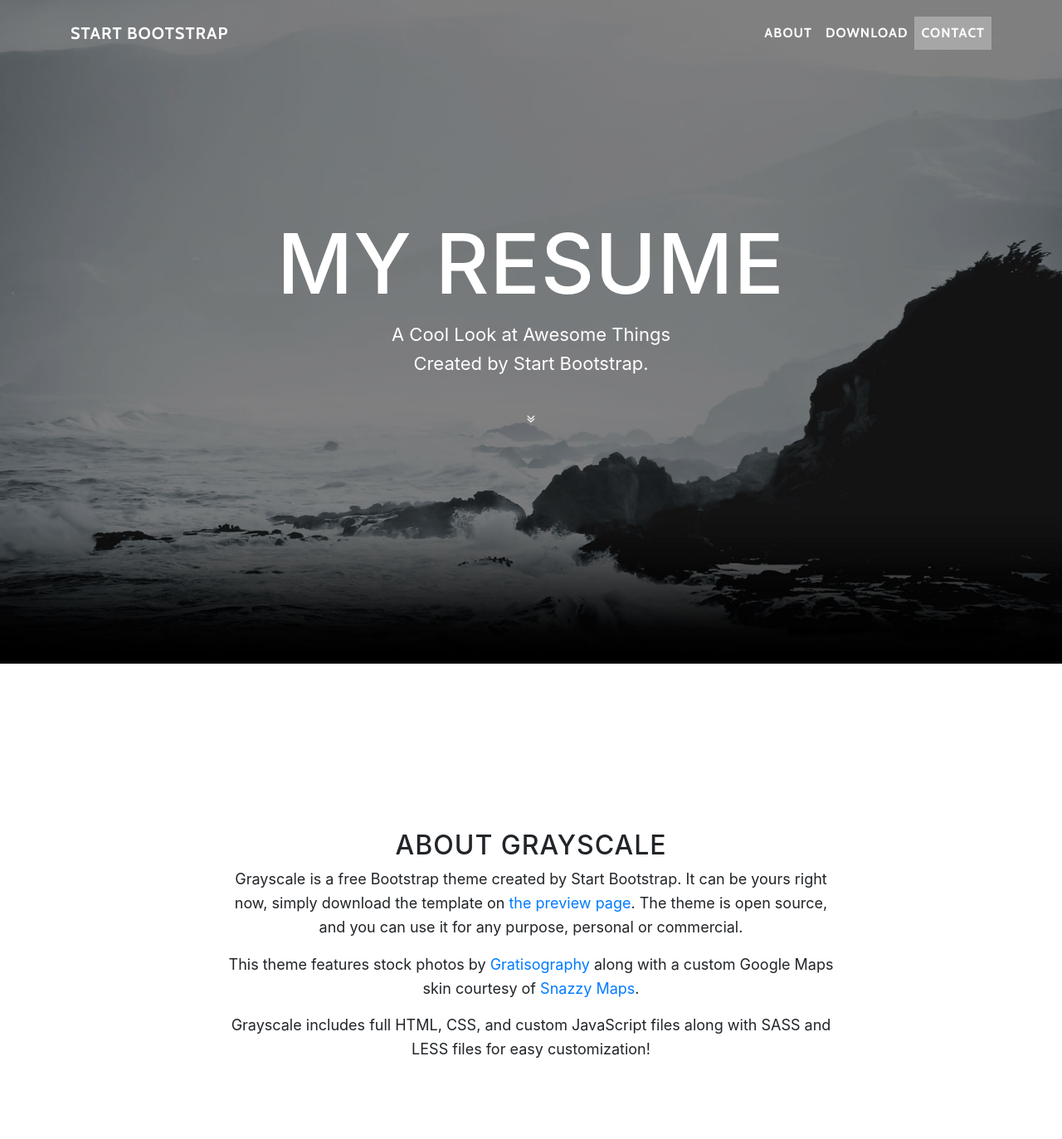
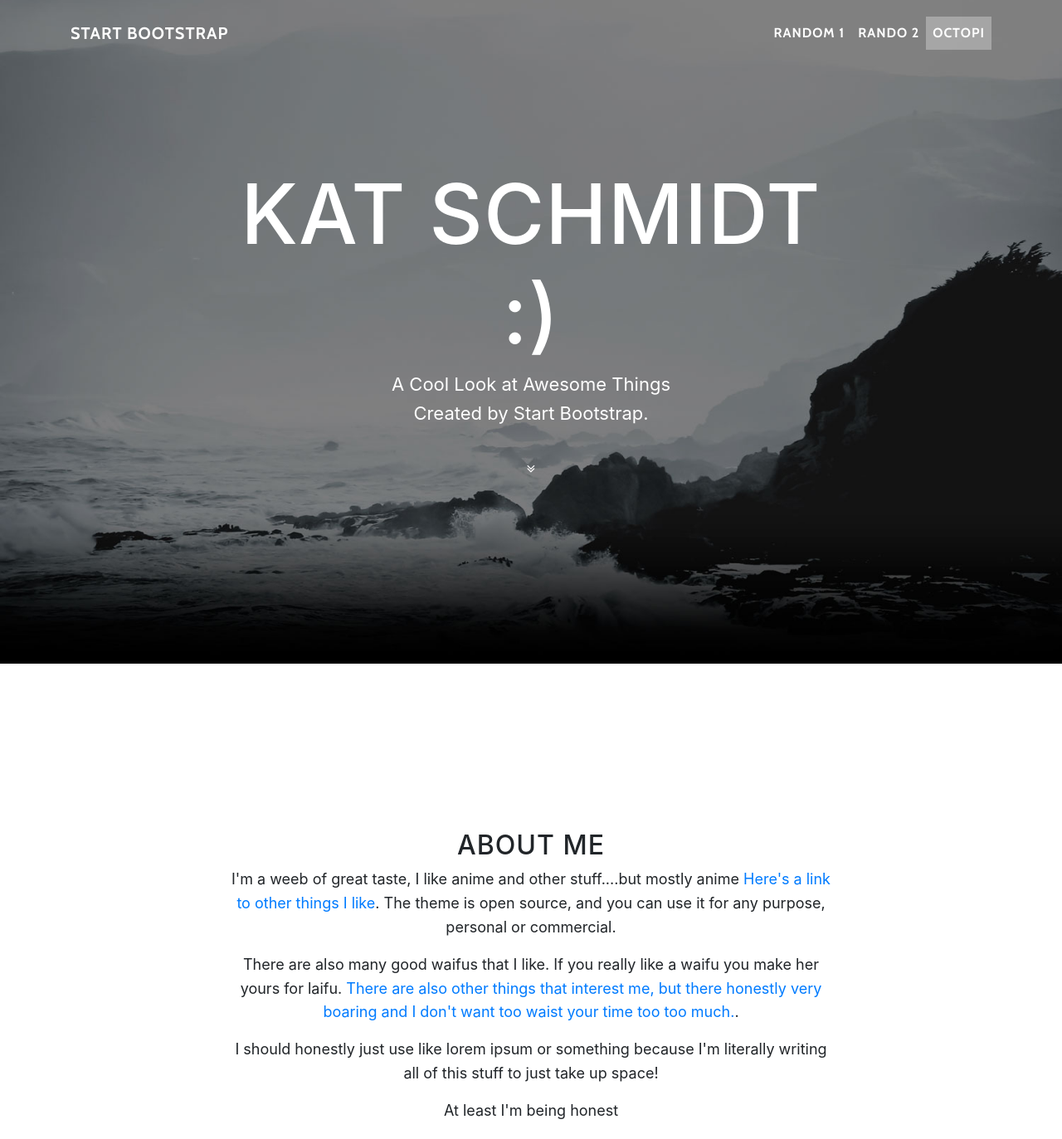
Before and after one commit to KatGetHub/website, a website with bundled scripts: page index.html in a window 1280 px wide. Shown: the top 1373 px of the page at 83% size. Built offline with nearby package versions, Linux system fonts and the light colour scheme.

Commit message:
just edited some text agian

```diff
--- a/index.html
+++ b/index.html
@@ -8,7 +8,7 @@
     <meta name="description" content="">
     <meta name="author" content="">
 
-    <title>Grayscale - Start Bootstrap Theme</title>
+    <title>Kat's Syte</title>
 
     <!-- Bootstrap core CSS -->
     <link href="vendor/bootstrap/css/bootstrap.min.css" rel="stylesheet">
@@ -36,13 +36,13 @@
         <div class="collapse navbar-collapse" id="navbarResponsive">
           <ul class="navbar-nav ml-auto">
             <li class="nav-item">
-              <a class="nav-link js-scroll-trigger" href="#about">About</a>
+              <a class="nav-link js-scroll-trigger" href="#about">Random 1</a>
             </li>
             <li class="nav-item">
-              <a class="nav-link js-scroll-trigger" href="#download">Download</a>
+              <a class="nav-link js-scroll-trigger" href="#download">Rando 2</a>
             </li>
             <li class="nav-item">
-              <a class="nav-link js-scroll-trigger" href="#contact">Contact</a>
+              <a class="nav-link js-scroll-trigger" href="#contact">octopi</a>
             </li>
           </ul>
         </div>
@@ -55,7 +55,7 @@
         <div class="container">
           <div class="row">
             <div class="col-lg-8 mx-auto">
-              <h1 class="brand-heading">My Resume</h1>
+              <h1 class="brand-heading">Kat Schmidt :)</h1>
               <p class="intro-text">A Cool Look at Awesome Things
                 <br>Created by Start Bootstrap.</p>
               <a href="#about" class="btn btn-circle js-scroll-trigger">
@@ -72,14 +72,15 @@
       <div class="container">
         <div class="row">
           <div class="col-lg-8 mx-auto">
-            <h2>About Grayscale</h2>
-            <p>Grayscale is a free Bootstrap theme created by Start Bootstrap. It can be yours right now, simply download the template on
-              <a href="http://startbootstrap.com/template-overviews/grayscale/">the preview page</a>. The theme is open source, and you can use it for any purpose, personal or commercial.</p>
-            <p>This theme features stock photos by
-              <a href="http://gratisography.com/">Gratisography</a>
-              along with a custom Google Maps skin courtesy of
-              <a href="http://snazzymaps.com/">Snazzy Maps</a>.</p>
-            <p>Grayscale includes full HTML, CSS, and custom JavaScript files along with SASS and LESS files for easy customization!</p>
+            <h2>About me</h2>
+            <p>I'm a weeb of great taste, I like anime and other stuff....but mostly anime
+              <a href="http://startbootstrap.com/template-overviews/grayscale/">Here's a link to other things I like</a>. The theme is open source, and you can use it for any purpose, personal or commercial.</p>
+            <p>There are also many good waifus that I like.
+
+              If you really like a waifu you make her yours for laifu.
+              <a href="http://snazzymaps.com/">There are also other things that interest me, but there honestly very boaring and I don't want too waist your time too too much.</a>.</p>
+            <p>I should honestly just use like lorem ipsum or something because I'm literally writing all of this stuff to just take up space!</p>
+              <p>At least I'm being honest </p>
           </div>
         </div>
       </div>
```
